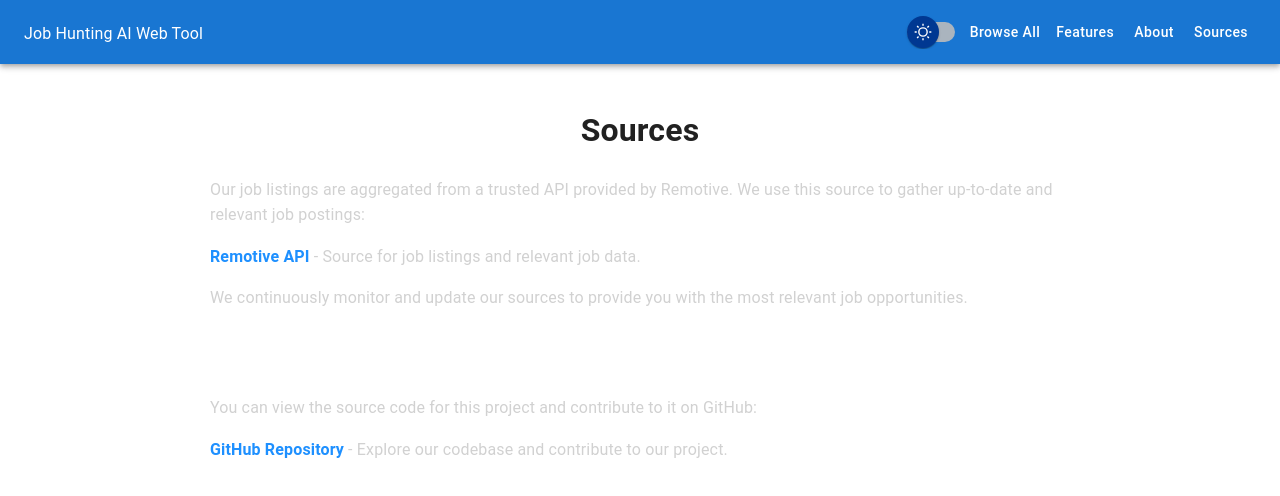
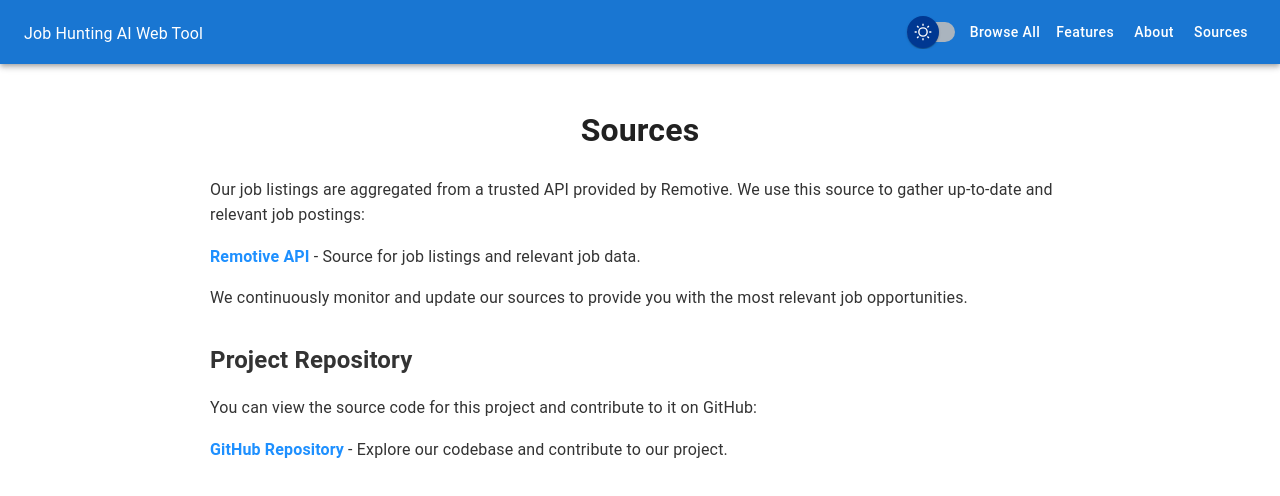
Before and after one commit to cdelapena/JHAIWT, a React (Create React App) app in the folder frontend/: page /sources in a window 1280 px wide. Shown: the top 496 px of the page. Built offline with nearby package versions, Linux system fonts and the light colour scheme.

Commit message:
Further improved text readability on Sources page for light mode

```diff
--- a/frontend/src/Pages/Sources/SourcesPage.css
+++ b/frontend/src/Pages/Sources/SourcesPage.css
@@ -14,16 +14,16 @@
     font-size: 1.5rem;
     margin-top: 30px;
     margin-bottom: 15px;
-    color: #fff;
+    color: #333 !important; /* Use !important to force override */
 }
 
 .sources-container p {
     margin-bottom: 15px;
-    color: #d1d1d1; /* Light grey text */
+    color: #333 !important; /* Force override of global styles */
 }
 
 .sources-container a {
-    color: #1e90ff; /* Bright blue links */
+    color: #1e90ff !important; /* Ensure link color is applied */
     text-decoration: none;
     font-weight: bold;
 }
@@ -35,11 +35,11 @@
 /* Dark mode adjustments */
 @media (prefers-color-scheme: dark) {
     .sources-container h2 {
-        color: #fff; /* White text for headers */
+        color: #fff; /* White text for headers in dark mode */
     }
 
     .sources-container p {
-        color: #ccc; /* Light grey text */
+        color: #ccc; /* Light grey text for dark mode */
     }
 
     .sources-container a {
```
